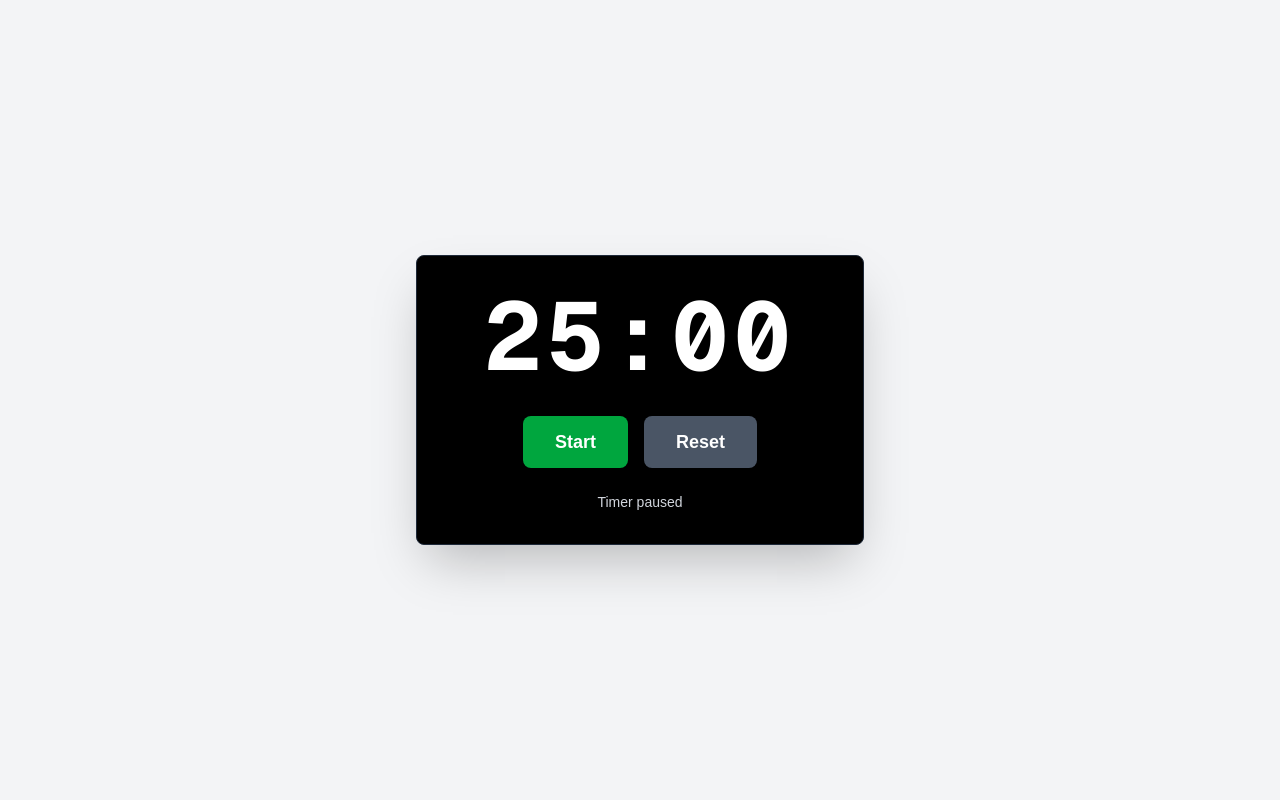
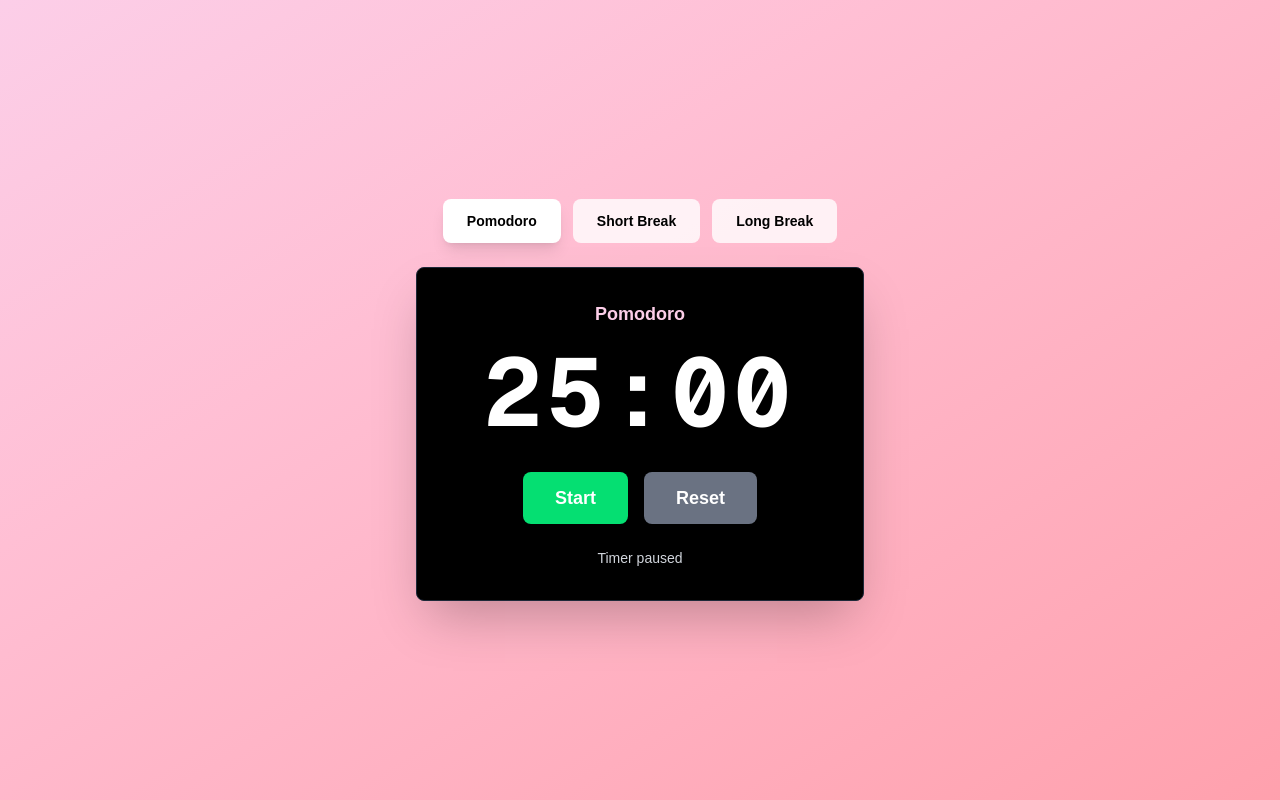
Before and after one commit to richerduong/pomodoro, a Next.js app: page / in a window 1280 px wide. Built offline with nearby package versions, Linux system fonts and the light colour scheme.

Commit message:
feat: implement basic timer

```diff
--- a/src/app/page.tsx
+++ b/src/app/page.tsx
@@ -1,11 +1,26 @@
+'use client';
+
 import Timer from '@/components/Timer';
+import { useState } from 'react';
+
+type TimerMode = 'pomodoro' | 'shortBreak' | 'longBreak';
 
 export default function Home() {
+  const [currentMode, setCurrentMode] = useState<TimerMode>('pomodoro');
+
+  const backgroundStyles = {
+    pomodoro: 'bg-gradient-to-br from-pink-200 to-rose-300', // Soft pink for Hello Kitty
+    shortBreak: 'bg-gradient-to-br from-teal-200 to-cyan-300', // Soft blue-green
+    longBreak: 'bg-gradient-to-br from-blue-200 to-indigo-300', // Soft blue
+  };
+
+  const handleModeChange = (mode: TimerMode) => {
+    setCurrentMode(mode);
+  };
+
   return (
-    <div className="min-h-screen bg-gray-100 flex items-center justify-center p-4">
-      <div className="w-full max-w-md">
-        <Timer />
-      </div>
+    <div className={`min-h-screen flex items-center justify-center p-4 transition-all duration-500 ${backgroundStyles[currentMode]}`}>
+      <Timer onModeChange={handleModeChange} />
     </div>
   );
 }
--- a/src/components/Timer.tsx
+++ b/src/components/Timer.tsx
@@ -2,10 +2,29 @@
 
 import React, { useState, useEffect, useRef } from 'react';
 
-const Timer: React.FC = () => {
-  const [timeLeft, setTimeLeft] = useState(25 * 60); // 25 minutes in seconds
+type TimerMode = 'pomodoro' | 'shortBreak' | 'longBreak';
+
+interface TimerProps {
+  onModeChange: (mode: TimerMode) => void;
+}
+
+const Timer: React.FC<TimerProps> = ({ onModeChange }) => {
+  const [mode, setMode] = useState<TimerMode>('pomodoro');
+  const [timeLeft, setTimeLeft] = useState(25 * 60); // Start with Pomodoro time
   const [isRunning, setIsRunning] = useState(false);
   const intervalRef = useRef<NodeJS.Timeout | null>(null);
+
+  const timerDurations = {
+    pomodoro: 25 * 60, // 25 minutes
+    shortBreak: 5 * 60, // 5 minutes
+    longBreak: 15 * 60, // 15 minutes
+  };
+
+  const modeLabels = {
+    pomodoro: 'Pomodoro',
+    shortBreak: 'Short Break',
+    longBreak: 'Long Break',
+  };
 
   useEffect(() => {
     if (isRunning && timeLeft > 0) {
@@ -44,12 +63,63 @@ const Timer: React.FC = () => {
 
   const handleReset = () => {
     setIsRunning(false);
-    setTimeLeft(25 * 60);
+    setTimeLeft(timerDurations[mode]);
+  };
+
+  const handleModeChange = (newMode: TimerMode) => {
+    setIsRunning(false);
+    setMode(newMode);
+    setTimeLeft(timerDurations[newMode]);
+    onModeChange(newMode);
   };
 
   return (
-    <div className="bg-black rounded-lg shadow-2xl p-8 border border-gray-800">
+    <div className="w-full max-w-md">
+      {/* Timer Box */}
+
+      {/* Mode Selection Buttons */}
+      <div className="flex gap-3 justify-center">
+        <button
+          onClick={() => handleModeChange('pomodoro')}
+          className={`px-6 py-3 rounded-lg font-semibold text-sm transition-all duration-200 ${
+            mode === 'pomodoro'
+              ? 'bg-white text-black shadow-lg'
+              : 'bg-white/80 text-black hover:bg-white'
+          }`}
+        >
+          Pomodoro
+        </button>
+
+        <button
+          onClick={() => handleModeChange('shortBreak')}
+          className={`px-6 py-3 rounded-lg font-semibold text-sm transition-all duration-200 ${
+            mode === 'shortBreak'
+              ? 'bg-white text-black shadow-lg'
+              : 'bg-white/80 text-black hover:bg-white'
+          }`}
+        >
+          Short Break
+        </button>
+
+        <button
+          onClick={() => handleModeChange('longBreak')}
+          className={`px-6 py-3 rounded-lg font-semibold text-sm transition-all duration-200 ${
+            mode === 'longBreak'
+              ? 'bg-white text-black shadow-lg'
+              : 'bg-white/80 text-black hover:bg-white'
+          }`}
+        >
+          Long Break
+        </button>
+      </div>
+
+      <div className="bg-black rounded-lg shadow-2xl p-8 border border-gray-800 mt-6">
         <div className="text-center">
+          {/* Current Mode Label */}
+          <div className="text-pink-200 text-lg font-semibold mb-4">
+            {modeLabels[mode]}
+          </div>
+
           {/* Timer Display */}
           <div className="text-6xl md:text-8xl font-mono font-bold text-white mb-8 tracking-wider">
             {formatTime(timeLeft)}
@@ -61,8 +131,8 @@ const Timer: React.FC = () => {
               onClick={handleStartPause}
               className={`px-8 py-3 rounded-lg font-semibold text-lg transition-all duration-200 ${
                 isRunning
-                ? 'bg-red-600 hover:bg-red-700 text-white'
-                : 'bg-green-600 hover:bg-green-700 text-white'
+                  ? 'bg-red-400 hover:bg-red-500 text-white'
+                  : 'bg-green-400 hover:bg-green-500 text-white'
               }`}
             >
               {isRunning ? 'Pause' : 'Start'}
@@ -70,7 +140,7 @@ const Timer: React.FC = () => {
 
             <button
               onClick={handleReset}
-            className="px-8 py-3 rounded-lg font-semibold text-lg bg-gray-600 hover:bg-gray-700 text-white transition-all duration-200"
+              className="px-8 py-3 rounded-lg font-semibold text-lg bg-gray-500 hover:bg-gray-600 text-white transition-all duration-200"
             >
               Reset
             </button>
@@ -79,12 +149,13 @@ const Timer: React.FC = () => {
           {/* Status */}
           <div className="mt-6 text-gray-300 text-sm">
             {timeLeft === 0 ? (
-            <span className="text-red-400 font-semibold">Time&apos;s up!</span>
+              <span className="text-pink-300 font-semibold">Time&apos;s up! ✨</span>
             ) : isRunning ? (
-            <span className="text-green-400">Timer running...</span>
+              <span className="text-green-300">Timer running... 💖</span>
             ) : (
               <span>Timer paused</span>
             )}
+          </div>
         </div>
       </div>
     </div>
```
Lines whose indentation alone changed are shown as unchanged.
